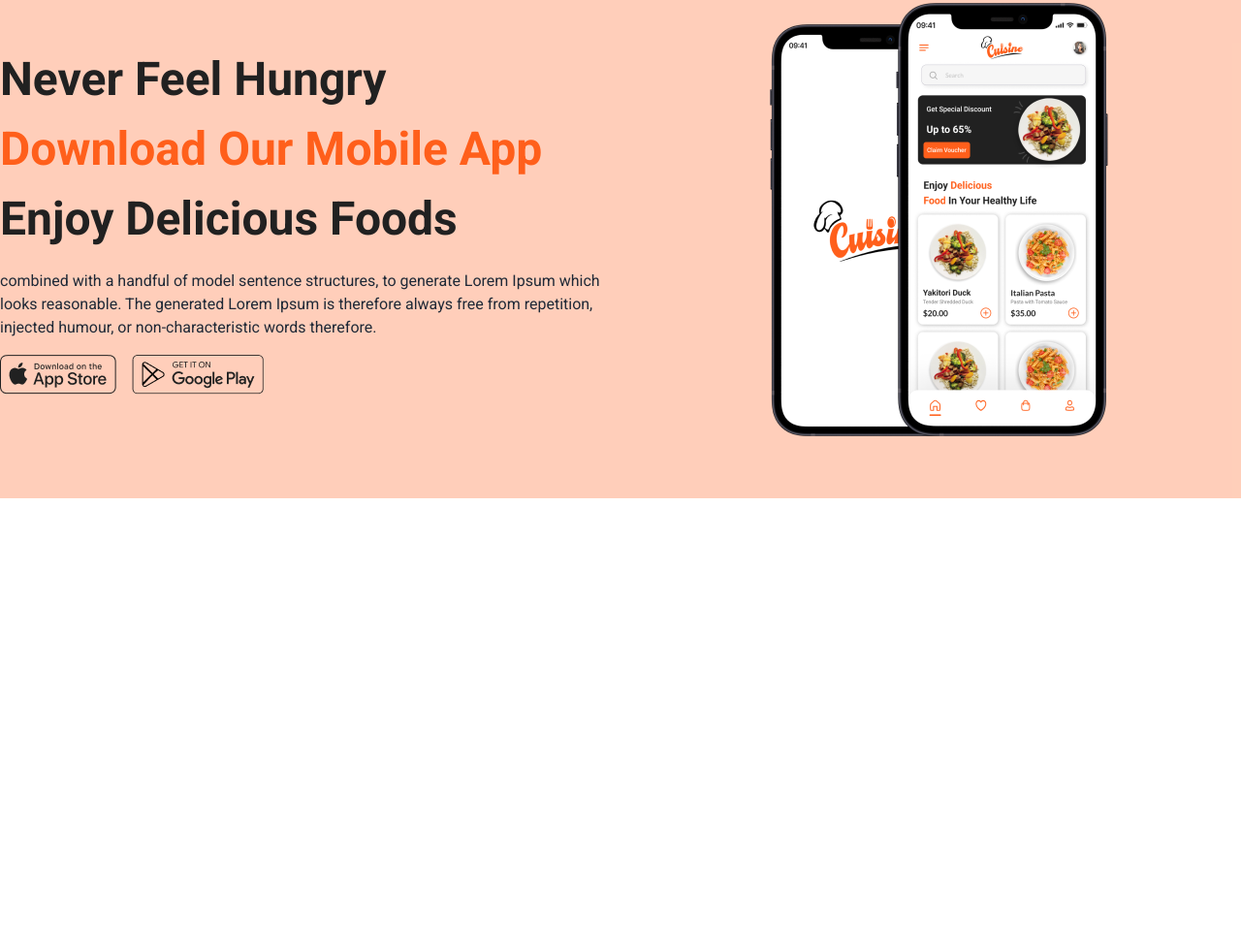
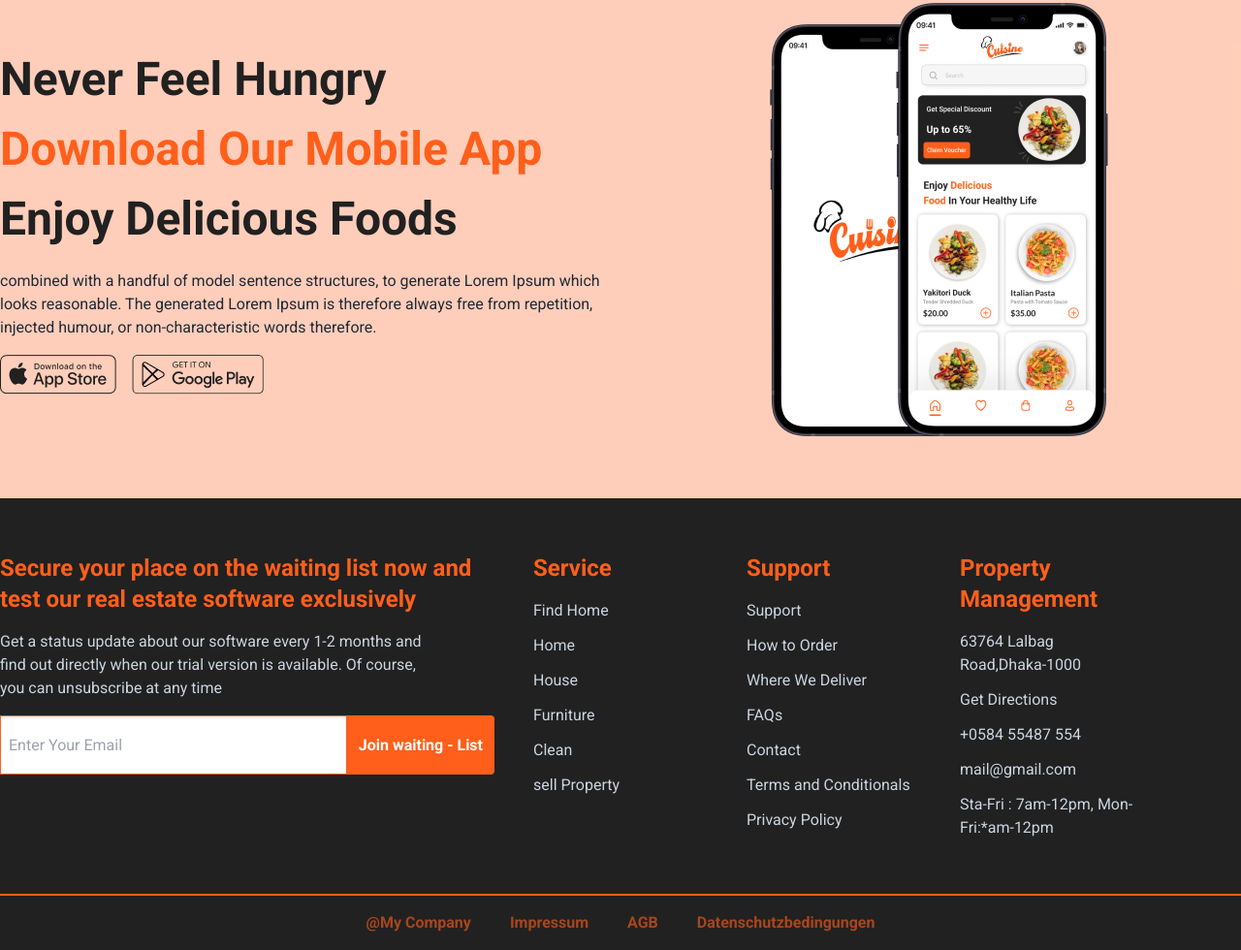
Before and after one commit to Source-Code-007/CuisineFood, a plain HTML site: page index.html in a window 1280 px wide. Shown: the part 5545-6525 px from the top of the page at 97% size. Before the commit the page ends 6059 px from the top, so only its background shows below. Drawn offline with nearby package versions, Linux system fonts and the light colour scheme.

Commit message:
footer added

```diff
--- a/index.html
+++ b/index.html
@@ -290,9 +290,11 @@
       <div class="space-y-4">
         <h2 class="font-bold text-[35px] md:text-[48px] my-color-secondary leading-[72px]">Never Feel Hungry <br>
           <span class="my-color-primary">Download Our Mobile App</span>
-          Enjoy Delicious Foods</h2>
+          Enjoy Delicious Foods
+        </h2>
         <p>combined with a handful of model sentence structures, to generate
-          Lorem Ipsum which looks reasonable. The generated Lorem Ipsum is therefore always free from repetition, injected humour, or non-characteristic words therefore.</p>
+          Lorem Ipsum which looks reasonable. The generated Lorem Ipsum is therefore always free from repetition,
+          injected humour, or non-characteristic words therefore.</p>
         <div class="flex gap-4">
           <a href=""><img src="./Img/AppSection/appStoreBtn.png" alt=""></a>
           <a href=""><img src="./Img/AppSection/playStoreBtn.png" alt=""></a>
@@ -305,8 +307,76 @@
   </section>
 
   <!-- Footer -->
-  <footer>
+  <footer class="my-bg-secondary text-slate-300">
+    <div class="max-w-7xl mx-auto">
 
+      <!-- footer top -->
+      <div class="py-8 md:py-14 grid grid-cols-12 gap-10">
+
+        <div class="space-y-4 col-span-12 md:col-span-6 xl:col-span-5">
+          <h2 class="font-bold text-2xl my-color-primary">Secure your place on the waiting list now and
+            test our real estate software exclusively </h2>
+          <p class="pr-10 md:pr-16">Get a status update about our
+            software every 1-2 months
+            and find out directly when
+            our trial version is available.
+            Of course, you can
+            unsubscribe at any time</p>
+          <div class="flex w-full">
+            <input type="text" placeholder="Enter Your Email" class="border border-[#FF5F1B] flex-1 px-2" />
+            <button class="my-btn-one rounded rounded-l-none max-w-max px-3">
+              Join waiting - List
+            </button>
+          </div>
+        </div>
+
+        <div class="space-y-4 col-span-6 md:col-span-6 xl:col-span-2">
+          <h2 class="font-bold text-2xl my-color-primary">Service</h2>
+          <ul class="space-y-3">
+            <li><a href="">Find Home</a></li>
+            <li><a href="">Home</a></li>
+            <li><a href="">House</a></li>
+            <li><a href="">Furniture</a></li>
+            <li><a href="">Clean</a></li>
+            <li><a href="">sell Property</a></li>
+          </ul>
+        </div>
+
+        <div class="space-y-4 col-span-6 md:col-span-6 xl:col-span-2">
+          <h2 class="font-bold text-2xl my-color-primary">Support</h2>
+          <ul class="space-y-3">
+            <li><a href="">Support</a></li>
+            <li><a href="">How to Order</a></li>
+            <li><a href="">Where We Deliver</a></li>
+            <li><a href="">FAQs</a></li>
+            <li><a href="">Contact</a></li>
+            <li><a href="">Terms and Conditionals</a></li>
+            <li><a href="">Privacy Policy</a></li>
+          </ul>
+        </div>
+
+        <div class="space-y-4 col-span-12 md:col-span-6 xl:col-span-2">
+          <h2 class="font-bold text-2xl my-color-primary">Property Management</h2>
+          <ul class="space-y-3">
+            <li><p>63764 Lalbag Road,Dhaka-1000</p></li>
+            <li><p>Get Directions</p></li>
+            <li><p>+0584 55487 554</p></li>
+            <li><p>mail@gmail.com</p></li>
+            <li><p>Sta-Fri : 7am-12pm, Mon-Fri:*am-12pm</p></li>
+          </ul>
+        </div>
+
+      </div>
+
+
+      <!-- footer bottom -->
+      <div class="border-t-2 border-[#FF5F1B] py-4 flex gap-10 justify-center text-[#ff5f1b9a] font-semibold">
+        <a href="">@My Company</a>
+        <a href="">Impressum</a>
+        <a href="">AGB</a>
+        <a href="">Datenschutzbedingungen</a>
+      </div>
+    </div>
   </footer>
 
 </body>
--- a/style.css
+++ b/style.css
@@ -70,3 +70,6 @@
 .catalog-services li.active-catalog{
     box-shadow: rgba(99, 99, 99, 0.2) 0px 2px 8px 0px;
 }
+
+
+/* footer */
```
